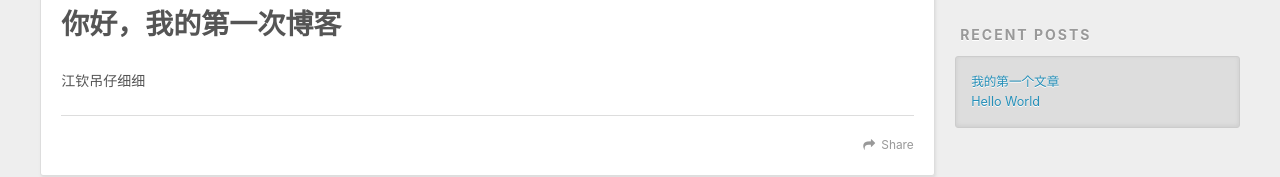
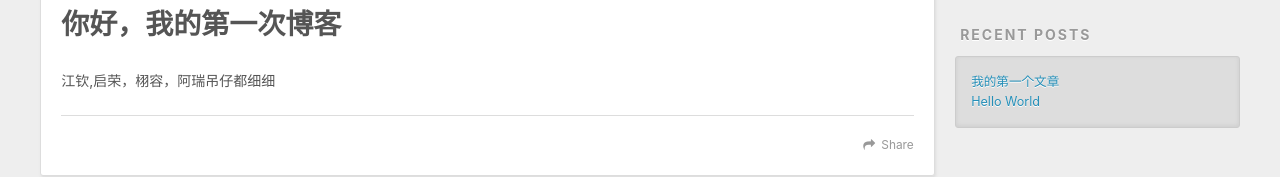
Before and after one commit to Rupan-Sansei/Rupan-Sansei.github.io, a plain HTML site: page 2020/11/23/我的第一个文章/index.html in a window 1280 px wide. Shown: the part 453-630 px from the top of the page. Drawn offline with nearby package versions, Linux system fonts and the light colour scheme.

Commit message:
Site updated: 2020-11-23 16:56:36

```diff
--- a/2020/11/23/我的第一个文章/index.html
+++ b/2020/11/23/我的第一个文章/index.html
@@ -7,15 +7,15 @@
 
   <title>我的第一个文章 | Hexo</title>
   <meta name="viewport" content="width=device-width, initial-scale=1, maximum-scale=1">
-  <meta name="description" content="你好，我的第一次博客江钦吊仔细细">
+  <meta name="description" content="你好，我的第一次博客江钦,启荣，栩容，阿瑞吊仔都细细">
 <meta property="og:type" content="article">
 <meta property="og:title" content="我的第一个文章">
 <meta property="og:url" content="http://example.com/2020/11/23/%E6%88%91%E7%9A%84%E7%AC%AC%E4%B8%80%E4%B8%AA%E6%96%87%E7%AB%A0/index.html">
 <meta property="og:site_name" content="Hexo">
-<meta property="og:description" content="你好，我的第一次博客江钦吊仔细细">
+<meta property="og:description" content="你好，我的第一次博客江钦,启荣，栩容，阿瑞吊仔都细细">
 <meta property="og:locale" content="en_US">
 <meta property="article:published_time" content="2020-11-23T08:15:32.000Z">
-<meta property="article:modified_time" content="2020-11-23T08:52:38.454Z">
+<meta property="article:modified_time" content="2020-11-23T08:56:15.306Z">
 <meta property="article:author" content="John Doe">
 <meta name="twitter:card" content="summary">
 
@@ -88,7 +88,7 @@
 
     <div class="article-entry" itemprop="articleBody">
 
-        <h1 id="你好，我的第一次博客"><a href="#你好，我的第一次博客" class="headerlink" title="你好，我的第一次博客"></a>你好，我的第一次博客</h1><p>江钦吊仔细细</p>
+        <h1 id="你好，我的第一次博客"><a href="#你好，我的第一次博客" class="headerlink" title="你好，我的第一次博客"></a>你好，我的第一次博客</h1><p>江钦,启荣，栩容，阿瑞吊仔都细细</p>
 
 
     </div>
```
Also changed, not shown: index.html (+1 -1 lines).
